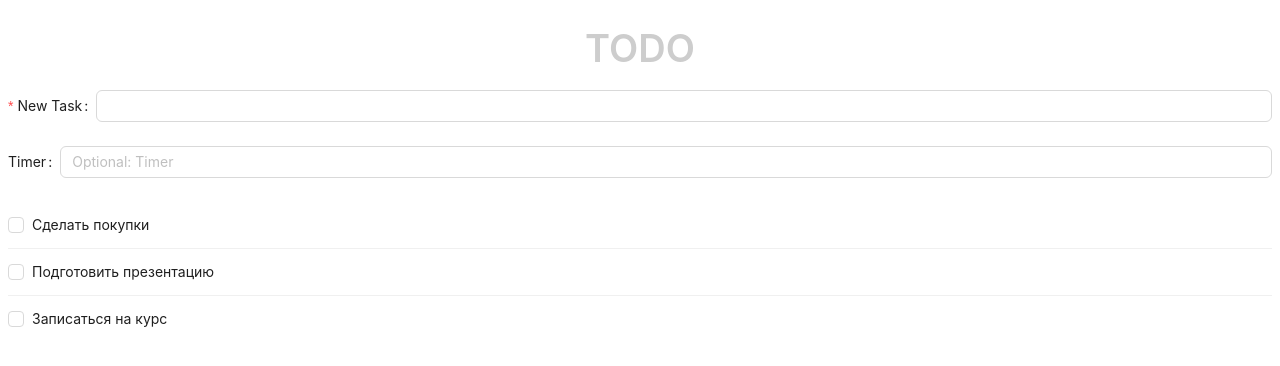
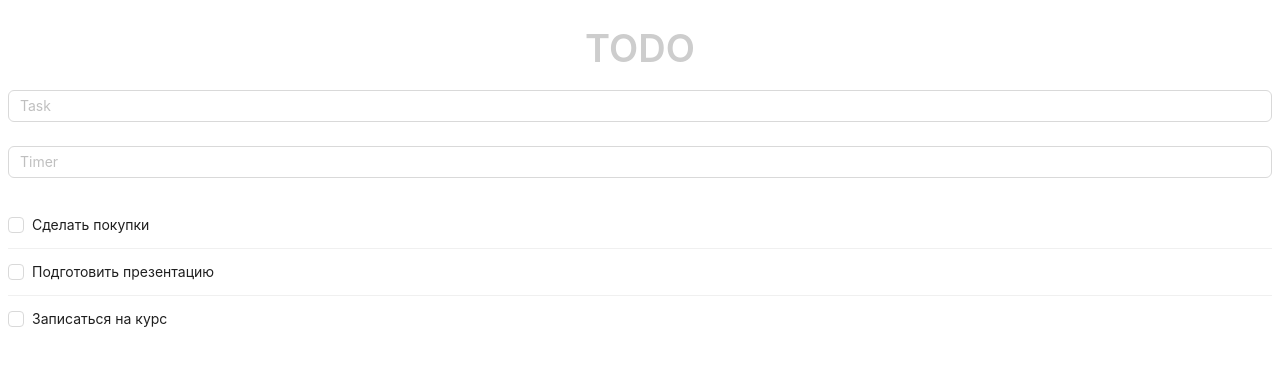
Before and after one commit to GreyHound87/todo-vite-ts, a React (Vite) app: page / in a window 1280 px wide. Shown: the top 366 px of the page. Built offline with nearby package versions, Linux system fonts and the light colour scheme.

Commit message:
form-1-st-row-flex

```diff
--- a/src/components/todo-app.tsx
+++ b/src/components/todo-app.tsx
@@ -1,5 +1,5 @@
 // src/components/TodoApp.tsx
-import { Typography, Form, Input, Button, Space, List, Checkbox } from 'antd'
+import { Typography, Form, Input, Button, Space, List, Checkbox, Flex } from 'antd'
 import { PlusOutlined } from '@ant-design/icons'
 import { useDispatch, useSelector } from 'react-redux'
 
@@ -38,9 +38,14 @@ function TodoApp() {
         TODO
       </Typography.Title>
 
-      <Form form={form} onFinish={onFinish} layout="horizontal">
-        <Form.Item label="New Task" name="task" rules={[{ required: true, message: 'Please enter a task!' }]}>
-          <Input />
+      <Form form={form} onFinish={onFinish} layout="horizontal" requiredMark={false}>
+        <Flex justify="space-between" align="center" gap="small">
+          <Form.Item
+            name="task"
+            style={{ width: '100%' }}
+            rules={[{ required: true, message: 'Please enter a task!' }]}
+          >
+            <Input placeholder="Task" />
           </Form.Item>
           {window.innerWidth < 768 && (
             <Form.Item>
@@ -49,8 +54,10 @@ function TodoApp() {
               </Button>
             </Form.Item>
           )}
-        <Form.Item label="Timer" name="timer">
-          <Input placeholder="Optional: Timer" type="number" />
+        </Flex>
+
+        <Form.Item name="timer">
+          <Input placeholder="Timer" type="number" />
         </Form.Item>
       </Form>
 
```
Lines whose indentation alone changed are shown as unchanged.
